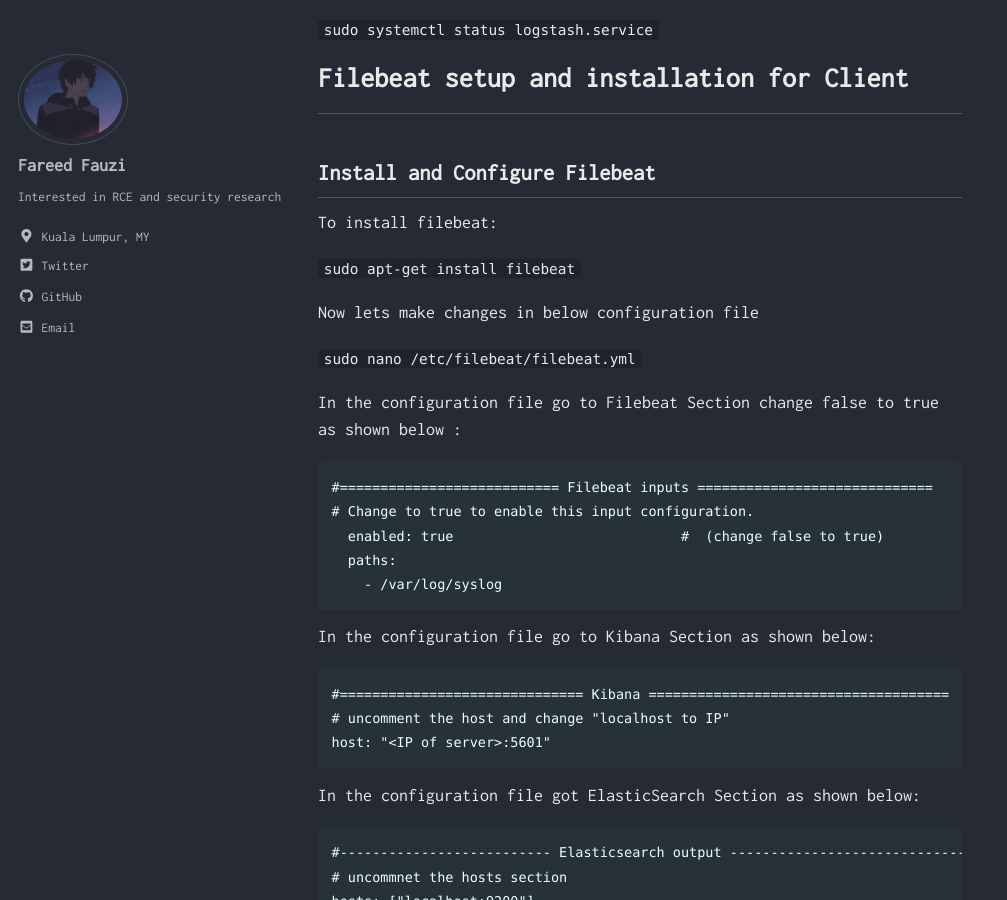
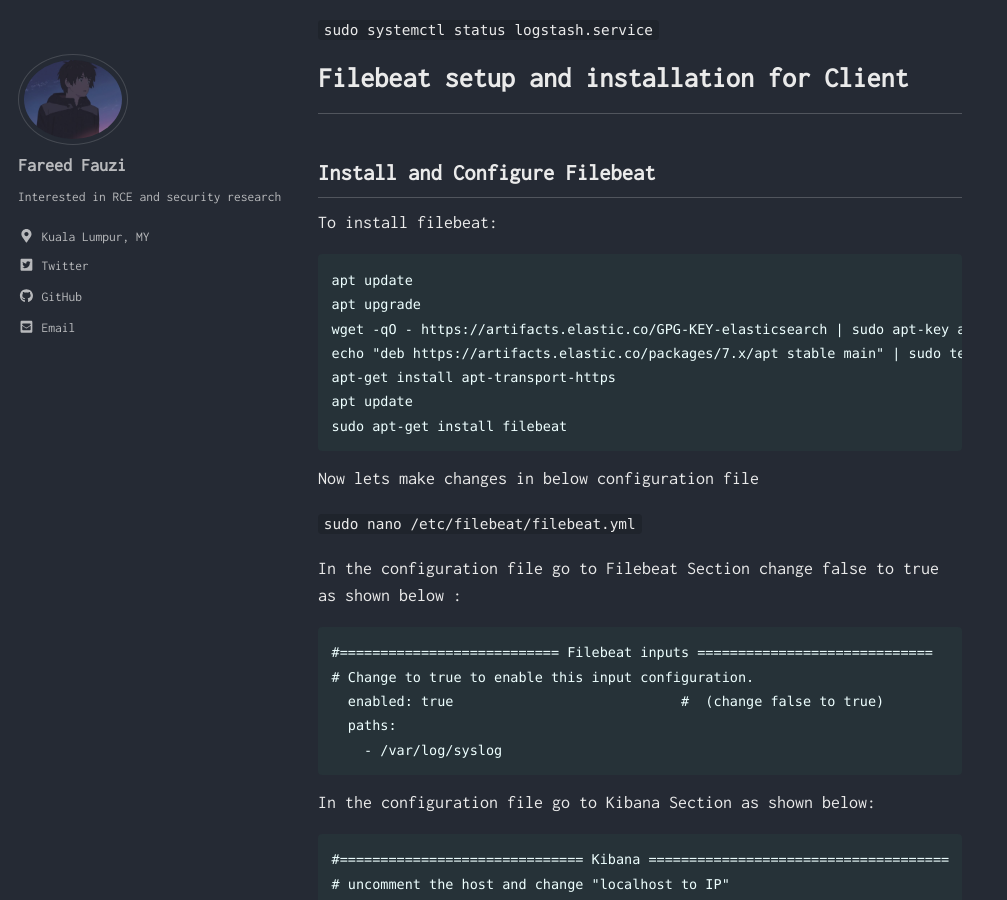
Before and after one commit to spiritedwolf/fareedfauzi.github.io, a Jekyll site: the page built from _posts/2020-03-18-Install-ELK-Filebeat.md, in a window 1280 px wide and 900 px high, scrolled down 3605 px. Shown: the whole window, without its empty margins (0-1007 px from the left). Built offline with Jekyll 4.4.1, drawn with Linux system fonts in a browser that asks for light colours; cached includes are drawn as plain includes.

Commit message:
Update 2020-03-18-Install-ELK-Filebeat.md

````diff
--- a/_posts/2020-03-18-Install-ELK-Filebeat.md
+++ b/_posts/2020-03-18-Install-ELK-Filebeat.md
@@ -155,7 +155,15 @@ Let’s enable Logstash on boot and start the service:
 
 To install filebeat:
 
-``sudo apt-get install filebeat``
+```
+apt update
+apt upgrade
+wget -qO - https://artifacts.elastic.co/GPG-KEY-elasticsearch | sudo apt-key add -
+echo "deb https://artifacts.elastic.co/packages/7.x/apt stable main" | sudo tee /etc/apt/sources.list.d/elastic-7.x.list
+apt-get install apt-transport-https
+apt update
+sudo apt-get install filebeat
+```
 
 Now lets make changes in below configuration file
 
````
